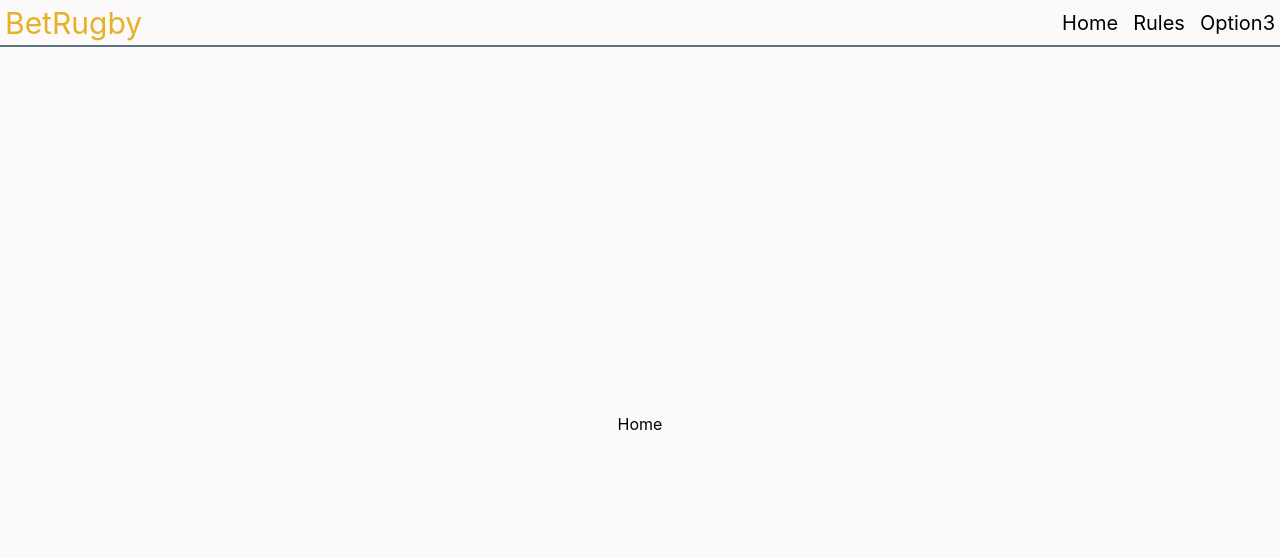
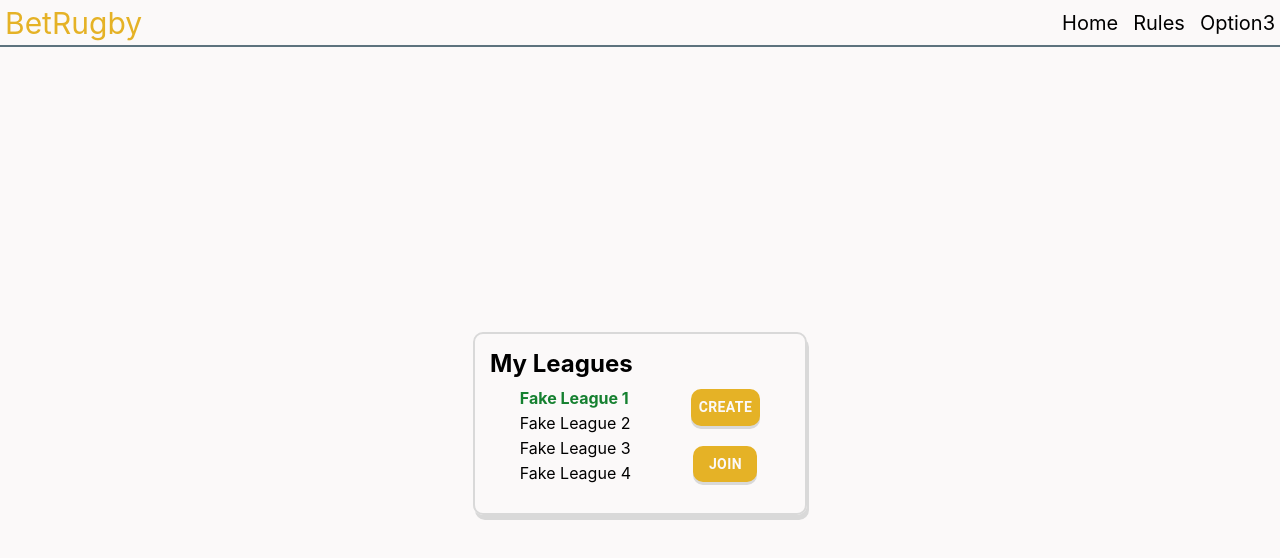
Before and after one commit to Gabriel-Thibaud/BetRugby, a React (Create React App) app in the folder frontend/: page /home in a window 1280 px wide. Shown: the top 558 px of the page. Built offline with nearby package versions, Linux system fonts and the light colour scheme.

Commit message:
PopUpLeagues creation

```diff
--- a/frontend/src/components/Homepage.tsx
+++ b/frontend/src/components/Homepage.tsx
@@ -1,28 +1,31 @@
 import React, { useEffect, useState } from 'react';
 import { Box, styled } from '@mui/material';
+import { Leagues } from './Leagues';
 
 const HomepageContainer = styled(Box)({
-    backgroundColor: "#FBF9F9",
-    height: "90%",
-    width: "95%",
-    color: "black",
+    height: "100%",
+    width: "100%",
+    color: "#000000",
     display: "flex",
-    justifyContent: "space-between",
-    alignItems:"center",
-    gap: "10px"
-})
+    justifyContent: "space-around",
+    alignItems:"center"
+});
 
 const LeftContent = styled(Box)({
-    height:"100%",
-    width:"50%",
-    padding:"10px",
+    height: "50%",
     display: "flex",
-    flexDirection:"column"
-})
+    flexDirection:"column",
+    justifyContent: "space-around"
+});
+
 
 export function Homepage() {
 
     return (
-        <Box>Home</Box>
+        <HomepageContainer>
+            <LeftContent>
+                <Leagues/>
+            </LeftContent>
+        </HomepageContainer>
     );
 }
--- a/frontend/src/components/homepage/Leagues.tsx
+++ b/frontend/src/components/Leagues.tsx
@@ -1,8 +1,10 @@
-import React, { useEffect, useState } from 'react';
-import { backdropClasses, Box, Button, Stack, styled, TextField, Typography } from '@mui/material';
+import React, { useState } from 'react';
+import { Box, Button, styled, Dialog } from '@mui/material';
+import { PopUpLeagues } from './PopUpLeagues';
 
 const LeaguesContainer = styled(Box)({
     height: "fit-content",
+    minWidth: "300px",
     padding: "15px",
     display: "flex",
     alignItems: "center",
@@ -62,15 +64,22 @@ const ButtonsContainer= styled(Box)({
     display: "flex",
     flexDirection: "column",
     alignItems: "center",
-    gap: "20px",
+    gap: "20px"
 });
 
 export function Leagues(){
+
     const leaguesList: string[] = ["Fake League 1","Fake League 2","Fake League 3","Fake League 4",];
     const [activeLeague, setActiveLeague] = useState <string>(leaguesList[0]);
+    const [selectedButton, setSelectedButton] = useState <string>("");
+    const [isOpen, setIsOpen] = useState <boolean> (false);
+    const handleClose = () => setIsOpen(false);
 
     return(
         <LeaguesContainer>
+            <Dialog open={isOpen} onClose={handleClose}>
+                <PopUpLeagues selectedButton={selectedButton} isOpen={isOpen} setIsOpen={setIsOpen}/>
+            </Dialog>
             <Title> My Leagues </Title>
             <ContentContainer >
                 <LeaguesList>
@@ -82,12 +91,17 @@ export function Leagues(){
                         >
                             {league}
                         </LeagueItem >
-                    )}
+                    )
+                    }
                 </LeaguesList>
-                <ButtonContainer>
-                    <CustomButton> Create </CustomButton>
-                    <CustomButton> Join </CustomButton>
-                </ButtonContainer>
+                <ButtonsContainer>
+                    <CustomButton onClick={() => {setSelectedButton('create') ; setIsOpen(true)}}>
+                        Create
+                    </CustomButton>
+                    <CustomButton onClick={() => {setSelectedButton('join') ; setIsOpen(true)}}>
+                        Join
+                    </CustomButton>
+                </ButtonsContainer>
             </ContentContainer >
         </LeaguesContainer>
     );
--- /dev/null
+++ b/frontend/src/components/PopUpLeagues.tsx
@@ -0,0 +1,53 @@
+import React, { useState } from 'react';
+import { Box, Button, styled, TextField } from '@mui/material';
+
+const PopUpContainer = styled(Box)({
+    height: "fit-content",
+    padding: "15px",
+    display: "flex",
+    alignItems: "center",
+    flexDirection: "column",
+    gap: "10px"
+});
+
+const CustomButton = styled(Button)({
+    backgroundColor: " #E5B226",
+    color: "#FBF9F9",
+    boxShadow: "0px 3px #D9D9D9",
+    borderRadius: "10px",
+    fontWeight: "bold",
+    "&:hover":{
+        backgroundColor: "rgb(140, 109, 23)",
+        boxShadow: "none"
+    }
+});
+
+interface PopupProps {
+    selectedButton: string
+    isOpen : boolean
+    setIsOpen : (value: boolean) => void
+};
+
+export function PopUpLeagues(props: PopupProps){
+
+    const [leagueName, setLeagueName] = useState<string>("");
+
+    if (props.isOpen == false) return null;
+
+    return(
+        <PopUpContainer>
+            <Box sx={{fontWeight: "bold", fontSize: "24px"}}>
+                {props.selectedButton === "create" ? "League name" : "League ID"}
+            </Box>
+            <TextField
+                sx={{width: "200px"}}
+                label={props.selectedButton === "create" ? "My League" : "ID"}
+                value={leagueName}
+                onChange={(e: React.ChangeEvent<HTMLInputElement>) => setLeagueName(e.target.value)}
+            />
+            <CustomButton onClick={() => props.setIsOpen(false)}>
+                {props.selectedButton === "create" ? "Create" : "Join"}
+            </CustomButton>
+        </PopUpContainer>
+    )
+}
```
Also changed, not shown: frontend/src/components/homepage/Homepage.tsx (deleted, +0 -31 lines), 1 other file (tests, documents, lock files or other folders).
